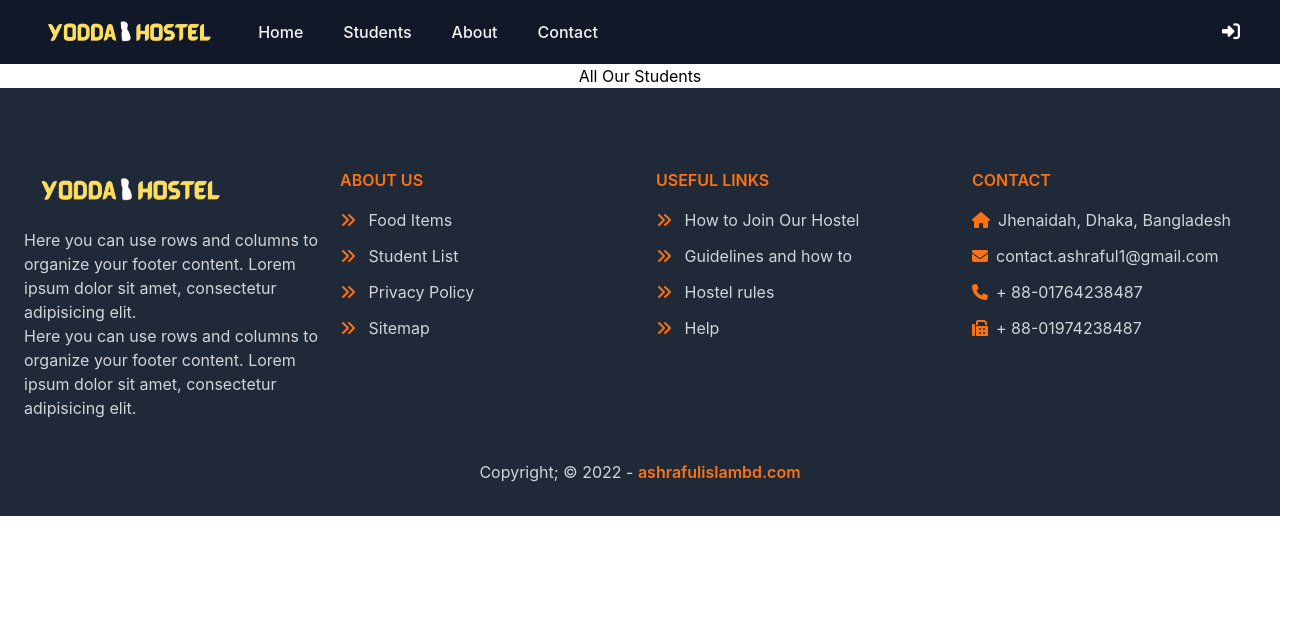
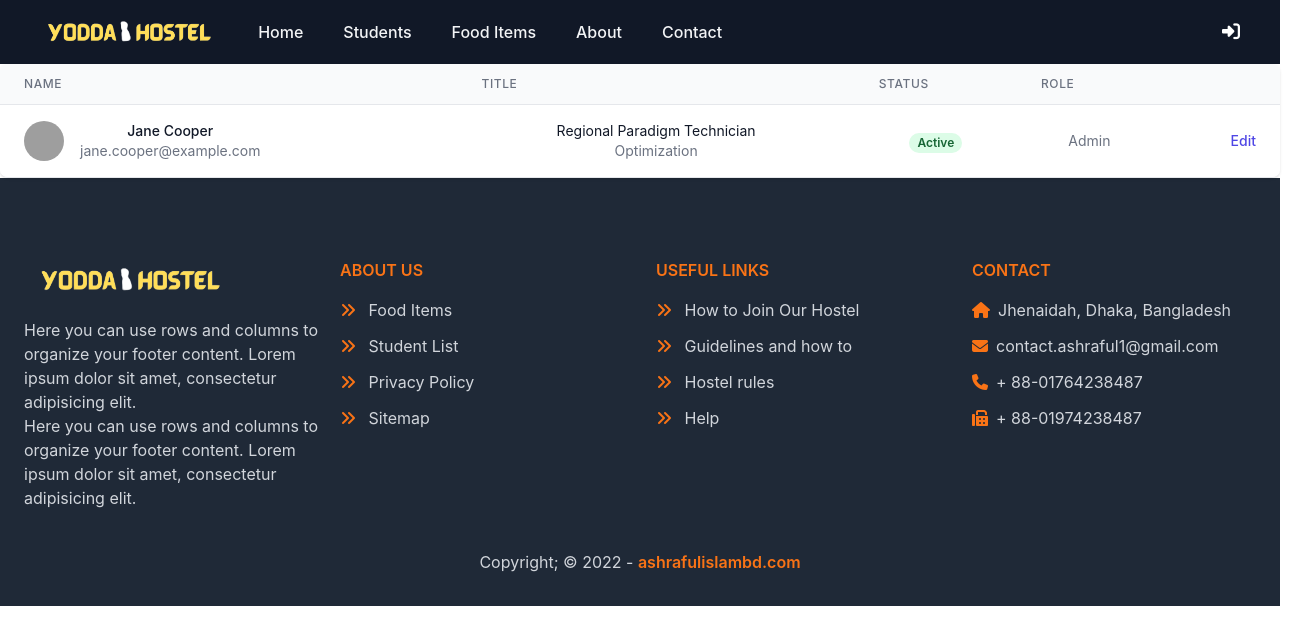
Before and after one commit to Ashraful2880/Client-Yodda-Hostel, a React (Create React App) app: page /students in a window 1280 px wide. Shown: the top 644 px of the page, 1312 px wide, since content can reach past the window. Built offline with nearby package versions, Linux system fonts and the light colour scheme; no server answers; grey boxes are pictures that could not be loaded.

Commit message:
Foods Item Page Added

```diff
--- a/src/App.js
+++ b/src/App.js
@@ -3,6 +3,7 @@
 import About from './Components/About/About';
 import Contact from './Components/Contact/Contact';
 import Dashboard from './Components/Dashboard/Dashboard/Dashboard';
+import Foods from './Components/Foods/Foods';
 import Home from './Components/Home/Home/Home';
 import Login from './Components/Login/Login';
 import NotFound from './Components/NotFound/NotFound';
@@ -24,6 +25,7 @@
               <Route path="/" element={<Home/>} />
               <Route path="/home" element={<Home />} />
               <Route path="/students" element={<Students />} />
+              <Route path="/foods" element={<Foods />} />
               <Route path="/about" element={<About />} />
               <Route path="/contact" element={<Contact />} />
               <Route path="/register" element={<Register />} />
--- /dev/null
+++ b/src/Components/Foods/Foods.js
@@ -0,0 +1,11 @@
+import React from 'react';
+
+const Foods = () => {
+    return (
+        <div>
+            <h1>All Foods</h1>
+        </div>
+    );
+};
+
+export default Foods;
--- a/src/Components/Shared/Header/Header.js
+++ b/src/Components/Shared/Header/Header.js
@@ -43,6 +43,10 @@
                         <Link
                             className="text-gray-100 hover:bg-orange-600 focus:bg-orange-600 px-3 py-2 rounded-md text-md font-medium"
                             to="/students">Students
+                        </Link>
+                        <Link
+                            className="text-gray-100 hover:bg-orange-600 focus:bg-orange-600 px-3 py-2 rounded-md text-md font-medium"
+                            to="/foods">Food Items
                         </Link>
                         <Link
                             className="text-gray-100 hover:bg-orange-600 focus:bg-orange-600 px-3 py-2 rounded-md text-md font-medium"
--- a/src/Components/Students/Students.js
+++ b/src/Components/Students/Students.js
@@ -1,10 +1,91 @@
 import React from 'react';
 
 const Students = () => {
+    const people = [
+        {
+          name: 'Jane Cooper',
+          title: 'Regional Paradigm Technician',
+          department: 'Optimization',
+          role: 'Admin',
+          email: 'jane.cooper@example.com',
+          image:
+            'https://images.unsplash.com/photo-1494790108377-be9c29b29330?ixlib=rb-1.2.1&ixid=eyJhcHBfaWQiOjEyMDd9&auto=format&fit=facearea&facepad=4&w=256&h=256&q=60',
+        },
+      ]
     return (
-        <div>
-            <h1>All Our Students</h1>
+        <div className="flex flex-col">
+        <div className="-my-2 overflow-x-auto sm:-mx-6 lg:-mx-8">
+          <div className="py-2 align-middle inline-block min-w-full sm:px-6 lg:px-8">
+            <div className="shadow overflow-hidden border-b border-gray-200 sm:rounded-lg">
+              <table className="min-w-full divide-y divide-gray-200">
+                <thead className="bg-gray-50">
+                  <tr>
+                    <th
+                      scope="col"
+                      className="px-6 py-3 text-left text-xs font-medium text-gray-500 uppercase tracking-wider"
+                    >
+                      Name
+                    </th>
+                    <th
+                      scope="col"
+                      className="px-6 py-3 text-left text-xs font-medium text-gray-500 uppercase tracking-wider"
+                    >
+                      Title
+                    </th>
+                    <th
+                      scope="col"
+                      className="px-6 py-3 text-left text-xs font-medium text-gray-500 uppercase tracking-wider"
+                    >
+                      Status
+                    </th>
+                    <th
+                      scope="col"
+                      className="px-6 py-3 text-left text-xs font-medium text-gray-500 uppercase tracking-wider"
+                    >
+                      Role
+                    </th>
+                    <th scope="col" className="relative px-6 py-3">
+                      <span className="sr-only">Edit</span>
+                    </th>
+                  </tr>
+                </thead>
+                <tbody className="bg-white divide-y divide-gray-200">
+                  {people.map((person) => (
+                    <tr key={person.email}>
+                      <td className="px-6 py-4 whitespace-nowrap">
+                        <div className="flex items-center">
+                          <div className="flex-shrink-0 h-10 w-10">
+                            <img className="h-10 w-10 rounded-full" src={person.image} alt="" />
+                          </div>
+                          <div className="ml-4">
+                            <div className="text-sm font-medium text-gray-900">{person.name}</div>
+                            <div className="text-sm text-gray-500">{person.email}</div>
+                          </div>
+                        </div>
+                      </td>
+                      <td className="px-6 py-4 whitespace-nowrap">
+                        <div className="text-sm text-gray-900">{person.title}</div>
+                        <div className="text-sm text-gray-500">{person.department}</div>
+                      </td>
+                      <td className="px-6 py-4 whitespace-nowrap">
+                        <span className="px-2 inline-flex text-xs leading-5 font-semibold rounded-full bg-green-100 text-green-800">
+                          Active
+                        </span>
+                      </td>
+                      <td className="px-6 py-4 whitespace-nowrap text-sm text-gray-500">{person.role}</td>
+                      <td className="px-6 py-4 whitespace-nowrap text-right text-sm font-medium">
+                        <a href="#dd" className="text-indigo-600 hover:text-indigo-900">
+                          Edit
+                        </a>
+                      </td>
+                    </tr>
+                  ))}
+                </tbody>
+              </table>
+            </div>
+          </div>
         </div>
+      </div>
     );
 };
 
```
